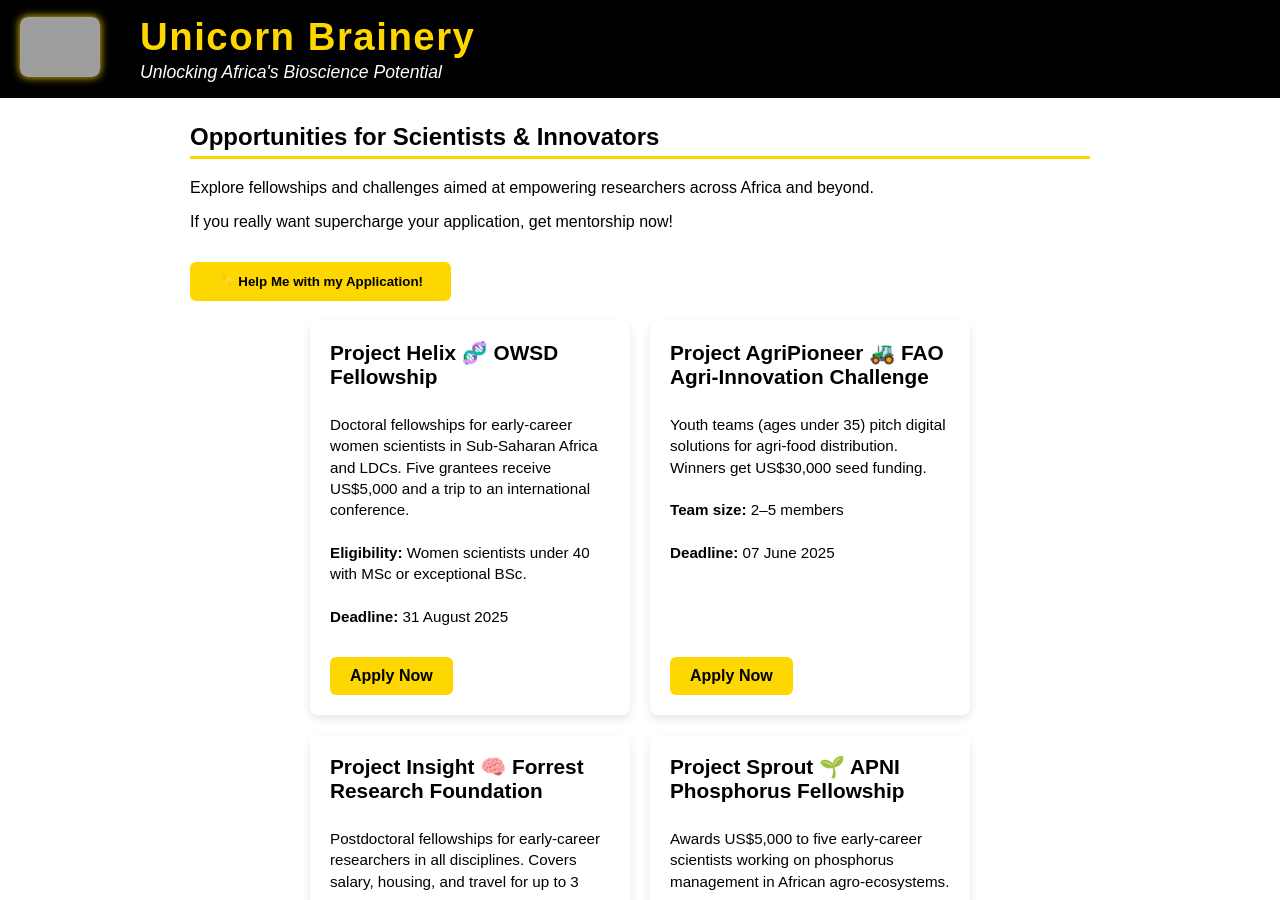
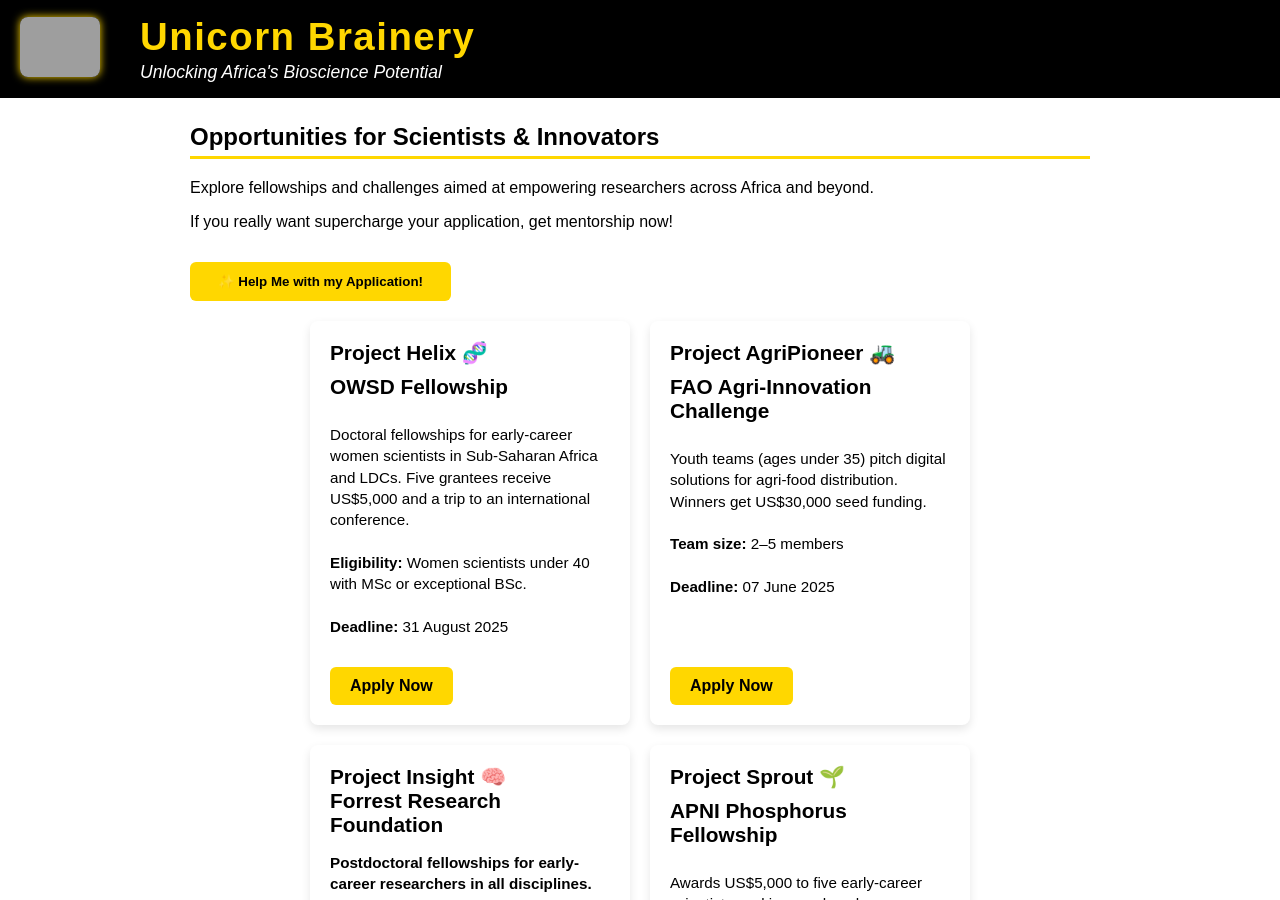
Before and after one commit to mmutondo/mmutondo.github.io, a Jekyll site: the page opencalls.html, which Jekyll copies as it is, in a window 1280 px wide and 900 px high. Built offline with Jekyll 4.4.1, drawn with Linux system fonts in a browser that asks for light colours; grey boxes are pictures that could not be loaded.

```diff
--- a/opencalls.html
+++ b/opencalls.html
@@ -212,7 +212,8 @@
       <div class="card-container">
 
         <div class="card">
-          <h3>Project Helix 🧬 OWSD Fellowship</h3>
+          <h3>Project Helix 🧬</h3>
+          <h3>OWSD Fellowship</h3>
           <p>
             Doctoral fellowships for early-career women scientists in Sub-Saharan Africa and LDCs. Five grantees receive US$5,000 and a trip to an international conference.<br><br>
             <strong>Eligibility:</strong> Women scientists under 40 with MSc or exceptional BSc.<br><br>
@@ -222,7 +223,8 @@
         </div>
 
         <div class="card">
-          <h3>Project AgriPioneer 🚜 FAO Agri-Innovation Challenge</h3>
+          <h3>Project AgriPioneer 🚜</h3>
+          <h3>FAO Agri-Innovation Challenge</h3>
           <p>
             Youth teams (ages under 35) pitch digital solutions for agri-food distribution. Winners get US$30,000 seed funding.<br><br>
             <strong>Team size:</strong> 2–5 members<br><br>
@@ -232,7 +234,8 @@
         </div>
 
         <div class="card">
-          <h3>Project Insight 🧠 Forrest Research Foundation</h3>
+          <h3>Project Insight 🧠<h/3>
+            <h3>Forrest Research Foundation</h3>
           <p>
             Postdoctoral fellowships for early-career researchers in all disciplines. Covers salary, housing, and travel for up to 3 years.<br><br>
             <strong>Location:</strong> University of Western Australia<br><br>
@@ -242,7 +245,8 @@
         </div>
 
         <div class="card">
-          <h3>Project Sprout 🌱 APNI Phosphorus Fellowship</h3>
+          <h3>Project Sprout 🌱</h3>
+          <h3>APNI Phosphorus Fellowship</h3>
           <p>
             Awards US$5,000 to five early-career scientists working on phosphorus management in African agro-ecosystems.<br><br>
             <strong>Host:</strong> African Plant Nutrition Institute<br><br>
```
